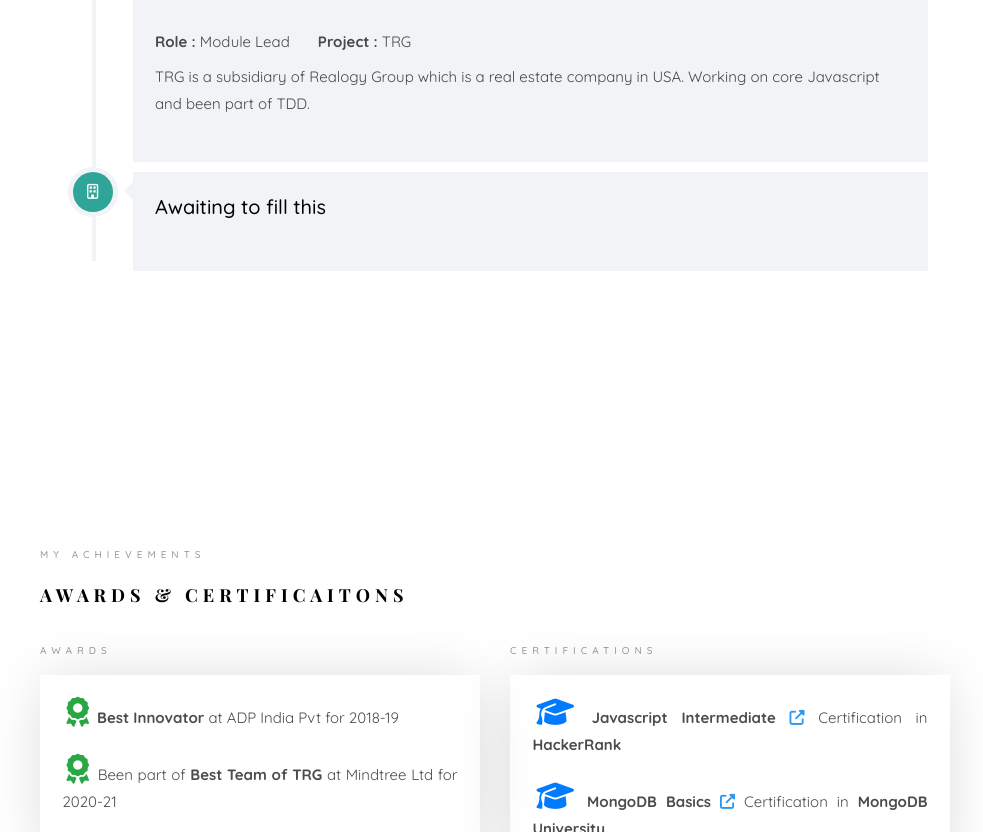
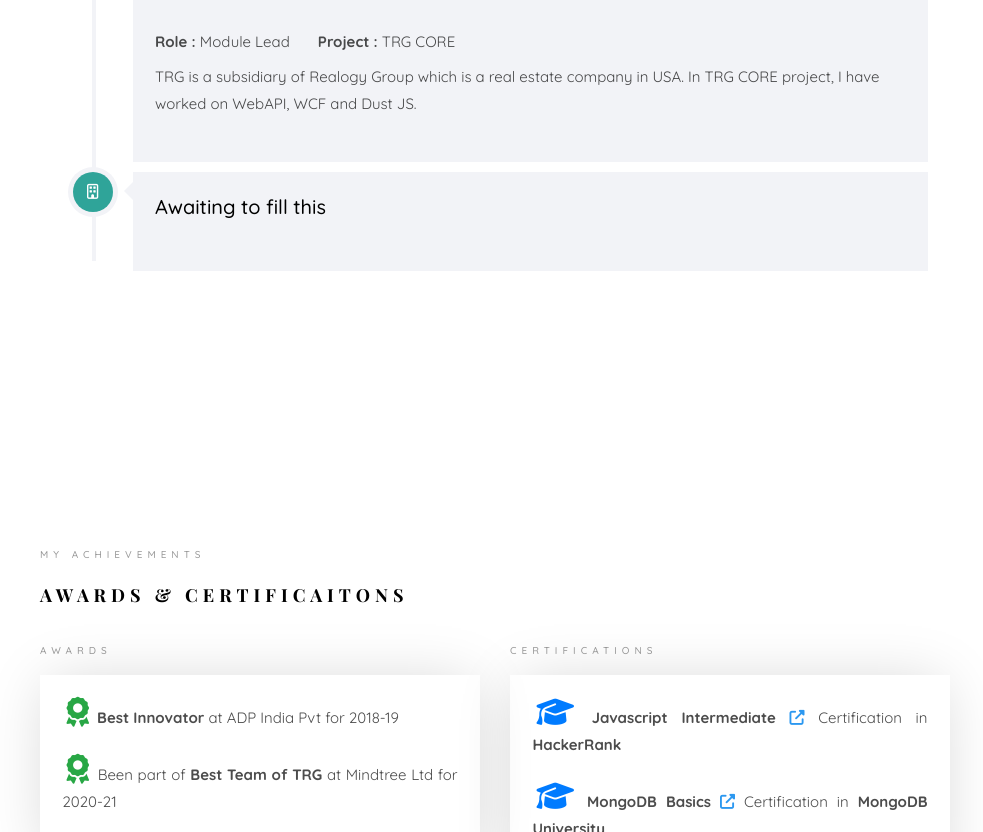
Before and after one commit to sivakumaraghavan/sivakumaraghavan.github.io, a website: page index.html in a window 1280 px wide. Shown: the part 3684-4516 px from the top of the page, without its empty margins (295-1278 px from the left). Drawn offline with nearby package versions, Linux system fonts and the light colour scheme; some packages are replaced by stand-ins of ours; a script that the page names is missing; a web font is replaced by a local one.

Commit message:
Updated project details

```diff
--- a/index.html
+++ b/index.html
@@ -481,11 +481,11 @@
 												</h2>
 												<div class="mb-2">
 													<span class="pr-4"><strong>Role : </strong>Module Lead</span>
-													<strong>Project : </strong><span>TRG</span>
+													<strong>Project : </strong><span>TRG CORE</span>
 												</div>
 												<p>
 													TRG is a subsidiary of Realogy Group which is a real estate company in USA.
-													Working on core Javascript and been part of TDD.
+													In TRG CORE project, I have worked on WebAPI, WCF and Dust JS.
 												</p>
 										</div>
 										</div>
```
